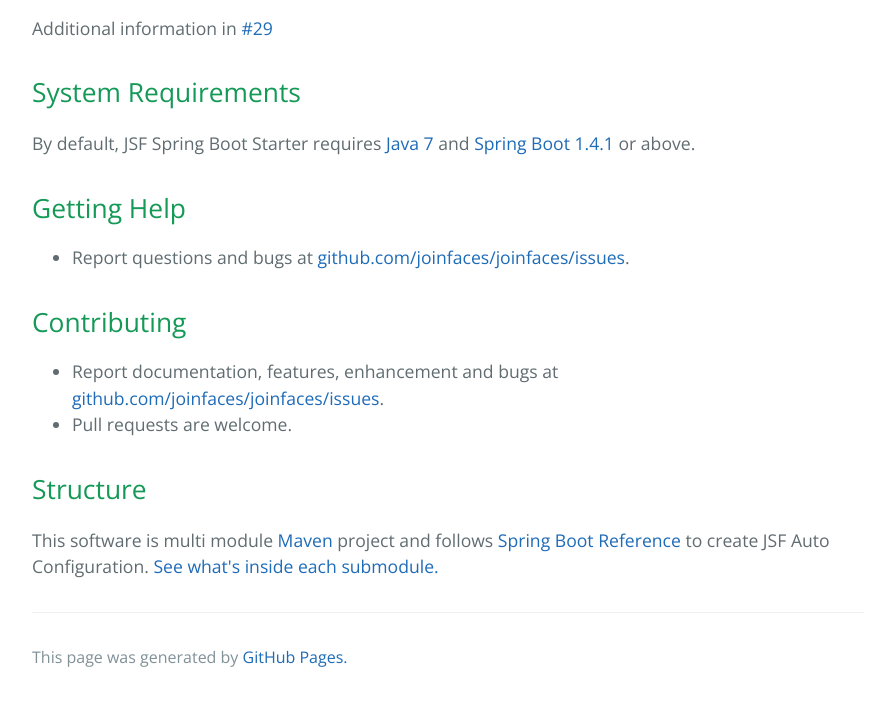
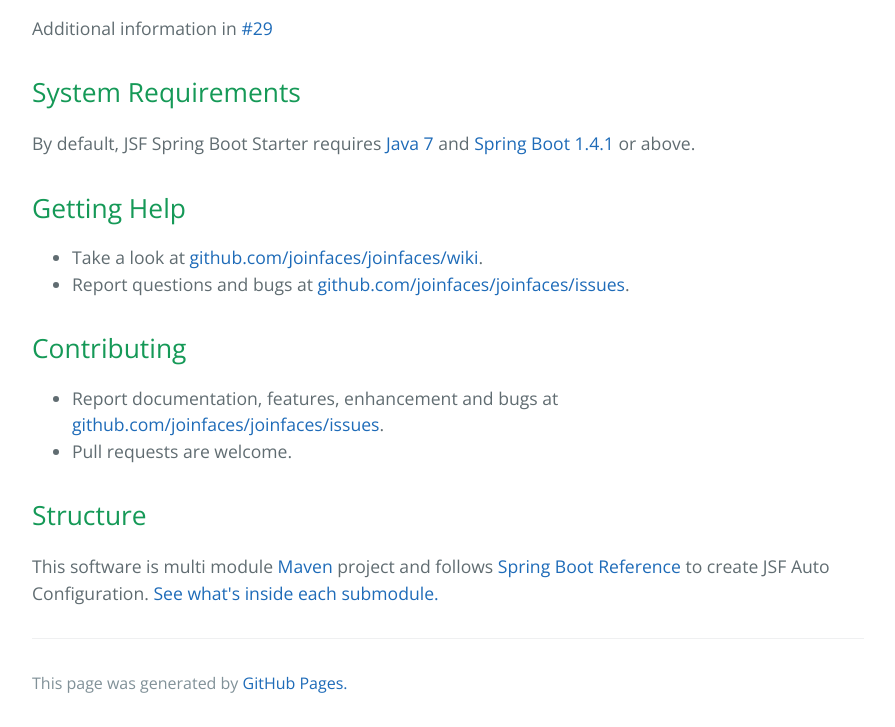
Before and after one commit to joinfaces/joinfaces.github.io, a plain HTML site: page index.html in a window 1280 px wide. Shown: the part 3164-3891 px from the top of the page, without its empty margins (192-1087 px from the left). Before the commit the page ends 3865 px from the top, so only its background shows below. Drawn offline with nearby package versions, Linux system fonts and the light colour scheme.

Commit message:
adding link to wiki

```diff
--- a/index.html
+++ b/index.html
@@ -262,6 +262,7 @@
 <a id="getting-help" class="anchor" href="#getting-help" aria-hidden="true"><span aria-hidden="true" class="octicon octicon-link"></span></a>Getting Help</h2>
 
 <ul>
+<li>Take a look at <a href="https://github.com/joinfaces/joinfaces/wiki">github.com/joinfaces/joinfaces/wiki</a>.</li>
 <li>Report questions and bugs at <a href="https://github.com/joinfaces/joinfaces/issues">github.com/joinfaces/joinfaces/issues</a>.</li>
 </ul>
 
```
